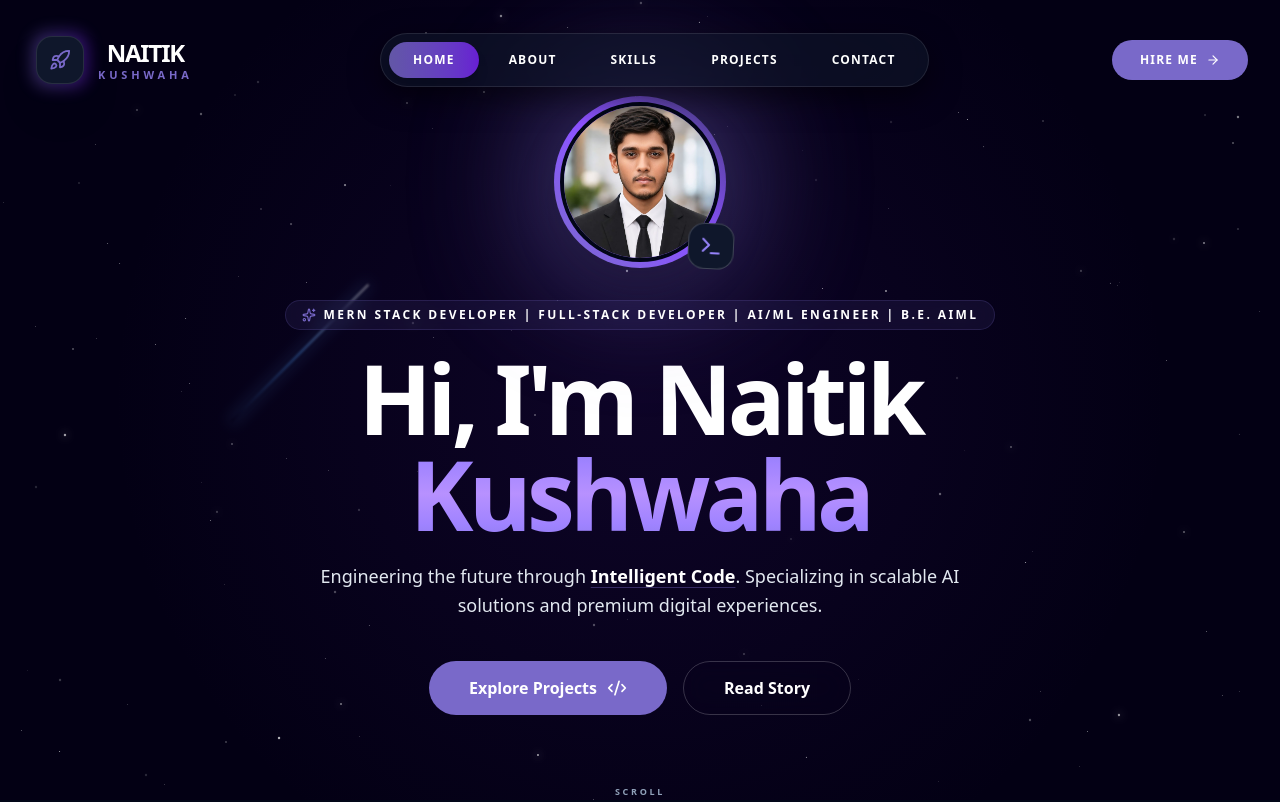
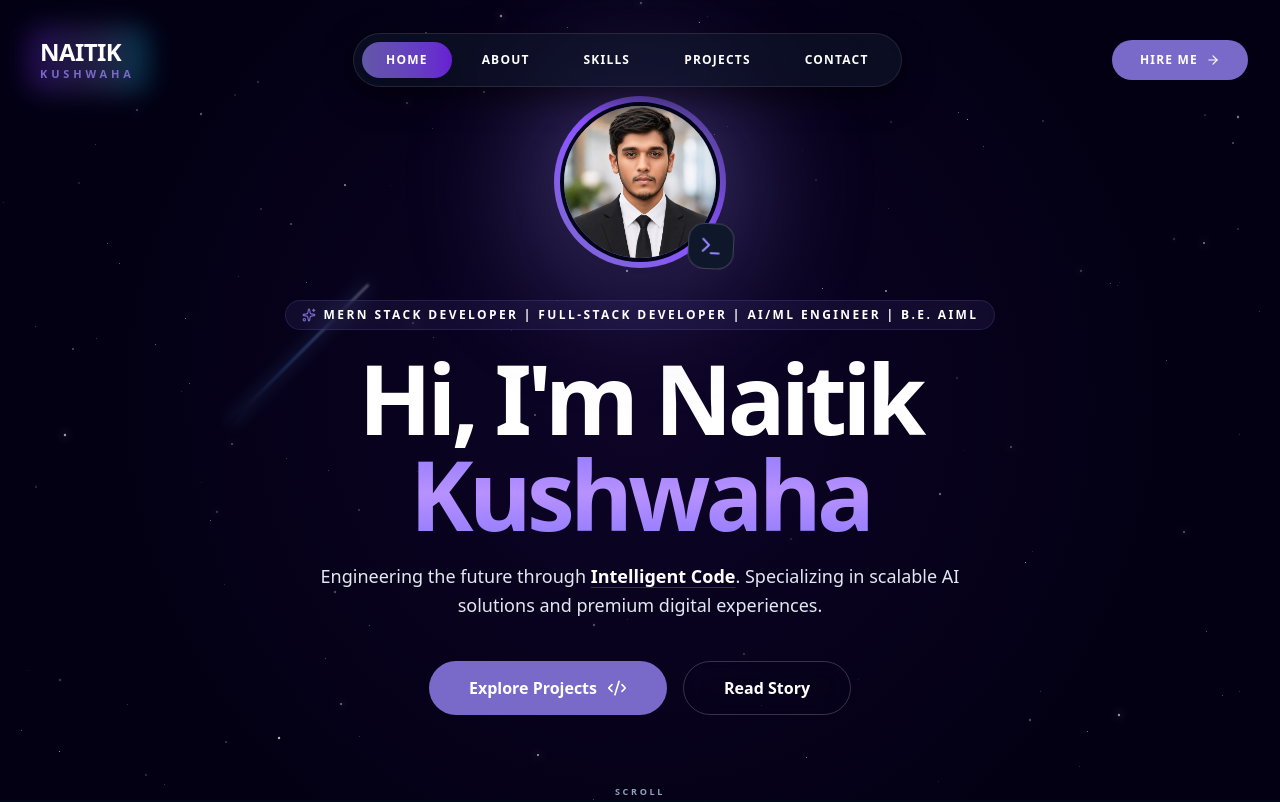
Before and after one commit to NAITIKK682/naitik-portfolio, a React (Vite) app: page / in a window 1280 px wide. Shown: the top 802 px of the page. Built offline with nearby package versions, Linux system fonts and the light colour scheme.

Commit message:
Updated logo animations in Navbar

```diff
--- a/src/components/Navbar.jsx
+++ b/src/components/Navbar.jsx
@@ -3,7 +3,6 @@ import { cn } from "../lib/utils";
 import {
   Menu,
   X,
-  Rocket,
   Home,
   User,
   Cpu,
@@ -31,6 +30,33 @@ const quickHighlights = [
   { title: "Awwwards-Level Design", icon: Star },
   { title: "Scalable Architecture", icon: Shield },
 ];
+
+// 3D Stagger Flip Variants for Option 2
+const containerFlipVariants = {
+  initial: {},
+  hover: {
+    transition: {
+      staggerChildren: 0.035,
+    },
+  },
+};
+
+const letterFlipVariants = {
+  initial: {
+    rotateX: 0,
+    y: 0,
+    opacity: 1,
+  },
+  hover: {
+    rotateX: [0, -90, 0],
+    y: [0, -4, 0],
+    color: ["#ffffff", "#38bdf8", "#a855f7"],
+    transition: {
+      duration: 0.5,
+      ease: [0.16, 1, 0.3, 1],
+    },
+  },
+};
 
 export default function Navbar() {
   const [isScrolled, setIsScrolled] = useState(false);
@@ -101,27 +127,52 @@ export default function Navbar() {
         )}
       >
         <nav className="w-full max-w-7xl mx-auto flex items-center justify-between py-6 md:py-8 bg-transparent">
-          {/* Brand Logo Section */}
-          <a
+          {/* Brand Logo Section - Option 2: 3D Kinetic Depth Flip & Shimmer */}
+          <motion.a
             href="#hero"
-            className="flex items-center gap-3.5 group relative focus:outline-none focus:ring-2 focus:ring-primary/50 rounded-2xl p-1 transition-all"
+            initial="initial"
+            whileHover="hover"
+            className="flex flex-col group relative focus:outline-none focus:ring-2 focus:ring-primary/50 rounded-2xl p-2 transition-all cursor-pointer select-none [perspective:1000px]"
             aria-label="NAITIK Kushwaha - Home"
           >
-            <div className="relative">
-              <div className="absolute -inset-1 bg-gradient-to-r from-primary to-violet-600 rounded-2xl blur opacity-40 group-hover:opacity-100 transition duration-500 group-hover:scale-110" />
-              <div className="w-11 h-11 sm:w-12 sm:h-12 bg-slate-900 border border-white/10 rounded-2xl flex items-center justify-center transform group-hover:rotate-[12deg] transition-all duration-500 shadow-2xl relative z-10">
-                <Rocket className="text-primary group-hover:text-white transition-colors duration-300" size={22} />
+            {/* Ambient Backlight Glow Overlay */}
+            <div className="absolute -inset-1.5 bg-gradient-to-r from-violet-600 via-primary to-cyan-400 rounded-2xl blur-md opacity-25 group-hover:opacity-90 group-hover:blur-xl transition-all duration-500 -z-10" />
+
+            <div className="relative flex flex-col">
+              {/* NAITIK - 3D Letter Stagger Flip */}
+              <motion.div
+                variants={containerFlipVariants}
+                className="flex items-center text-xl sm:text-2xl font-black text-white leading-none tracking-tight [transform-style:preserve-3d]"
+              >
+                {"NAITIK".split("").map((char, index) => (
+                  <motion.span
+                    key={index}
+                    variants={letterFlipVariants}
+                    className="inline-block origin-center transition-colors duration-300"
+                  >
+                    {char}
+                  </motion.span>
+                ))}
+              </motion.div>
+
+              {/* KUSHWAHA - Shimmer Light Wave & Kinetic Tracking */}
+              <div className="relative mt-1 overflow-hidden">
+                <motion.span
+                  variants={{
+                    initial: { letterSpacing: "0.35em" },
+                    hover: { letterSpacing: "0.5em" },
+                  }}
+                  transition={{ duration: 0.4, ease: [0.16, 1, 0.3, 1] }}
+                  className="block text-[10px] sm:text-[11px] font-extrabold text-primary group-hover:text-cyan-300 uppercase leading-none transition-colors duration-300"
+                >
+                  Kushwaha
+                </motion.span>
+
+                {/* Metallic Shimmer Pass */}
+                <span className="absolute inset-0 bg-gradient-to-r from-transparent via-white/70 to-transparent -translate-x-full group-hover:translate-x-full transition-transform duration-1000 ease-in-out pointer-events-none" />
               </div>
             </div>
-            <div className="flex flex-col">
-              <span className="text-xl sm:text-2xl font-black tracking-tighter text-white leading-none">
-                NAITIK
-              </span>
-              <span className="text-[10px] sm:text-[11px] font-bold text-primary uppercase tracking-[0.35em] leading-none mt-1">
-                Kushwaha
-              </span>
-            </div>
-          </a>
+          </motion.a>
 
           {/* Desktop Only Navigation Links (lg and above) */}
           <div className="hidden lg:flex items-center gap-1.5 bg-slate-900/60 p-2 rounded-full border border-white/10 backdrop-blur-2xl shadow-[0_10px_30px_rgba(0,0,0,0.5)]">
@@ -216,7 +267,6 @@ export default function Navbar() {
 
       {/*
         Single Floating Menu Trigger Button (For Mobile & Tablet View on Scroll)
-        - Replaces the side dots on mobile/tablet view with ONE clean, glassmorphic button.
       */}
       <AnimatePresence>
         {isScrolled && (
@@ -238,7 +288,6 @@ export default function Navbar() {
 
       {/*
         Side Floating Navigation Dots
-        - Appears ONLY on Desktop Screens (lg and above) on Scroll.
       */}
       <AnimatePresence>
         {isScrolled && (
@@ -308,14 +357,15 @@ export default function Navbar() {
 
             {/* Mobile/Tablet Header Bar inside Overlay */}
             <div className="flex items-center justify-between pb-6 border-b border-white/10">
-              <a href="#hero" onClick={() => setIsMenuOpen(false)} className="flex items-center gap-3">
-                <div className="w-10 h-10 bg-primary rounded-xl flex items-center justify-center">
-                  <Rocket className="text-white" size={20} />
-                </div>
-                <div className="flex flex-col">
-                  <span className="text-lg font-black tracking-tighter text-white">NAITIK</span>
-                  <span className="text-[9px] font-bold text-primary uppercase tracking-widest">Kushwaha</span>
-                </div>
+              <a
+                href="#hero"
+                onClick={() => setIsMenuOpen(false)}
+                className="flex flex-col group relative"
+              >
+                <span className="text-lg font-black tracking-tighter text-white">NAITIK</span>
+                <span className="text-[9px] font-bold text-primary uppercase tracking-[0.3em]">
+                  Kushwaha
+                </span>
               </a>
               <button
                 onClick={() => setIsMenuOpen(false)}
```
Also changed, not shown: 1 other file (tests, documents, lock files or other folders).
